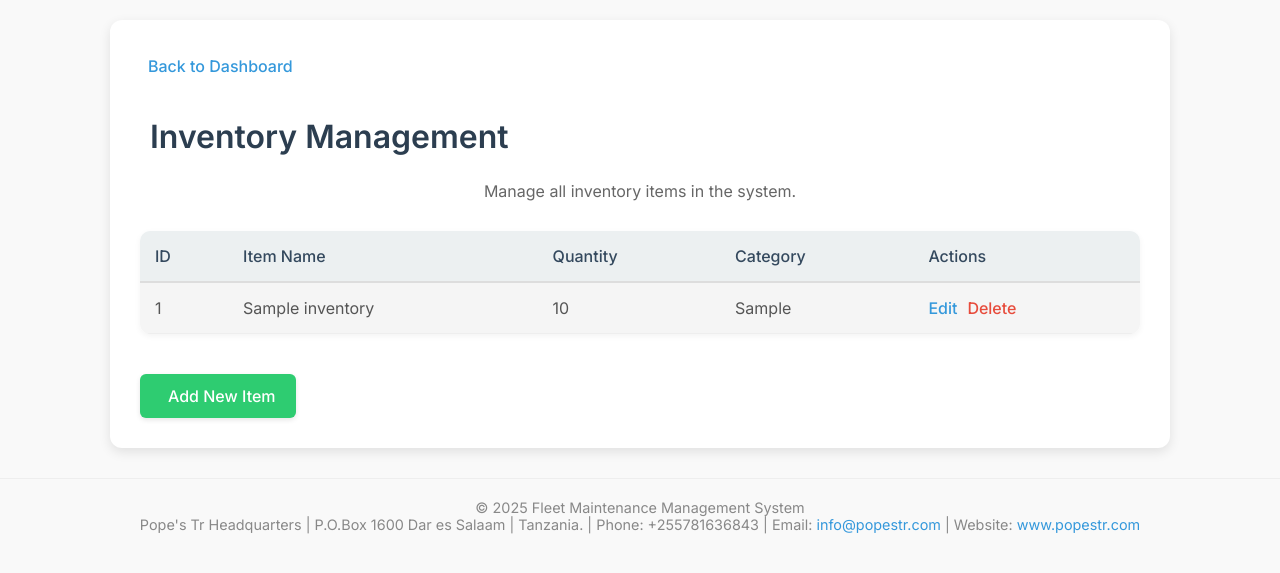
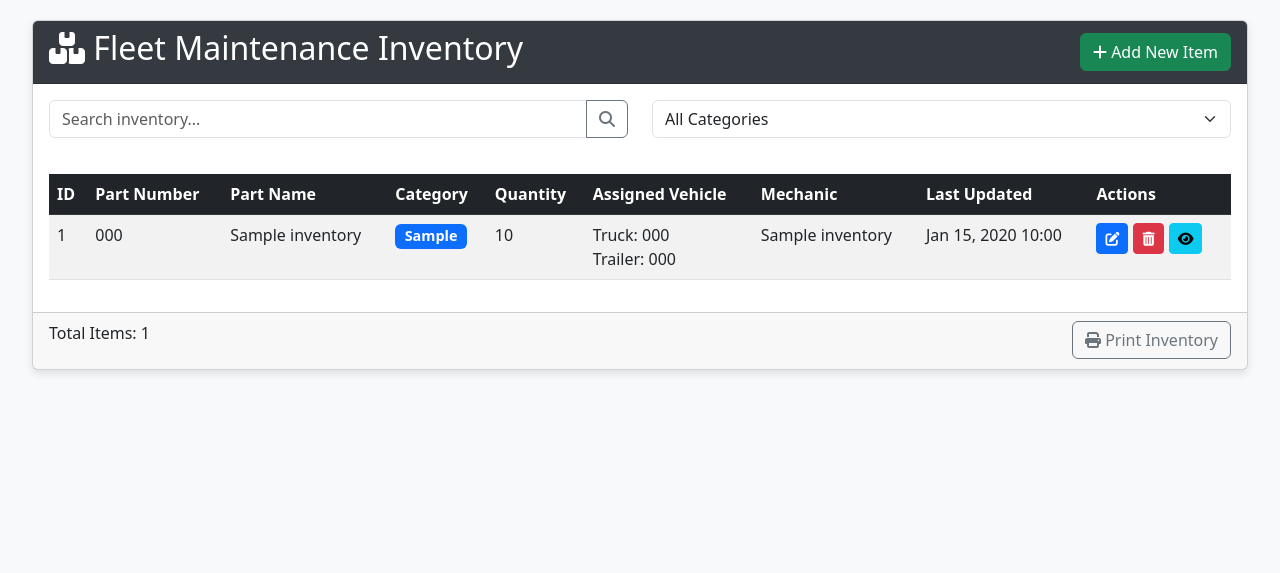
Before and after one commit to emodian/Fleet-maintanance, a PHP site: page /inventory.php in a window 1280 px wide. Shown: the top 573 px of the page. Run offline with PHP 8.4, Linux system fonts and the light colour scheme; tables that the repository leaves empty or names only in its code hold one stand-in row (values such as "Sample post"); some libraries are stand-ins or nearby versions.

Commit message:
First Commit

```diff
--- a/inventory.php
+++ b/inventory.php
@@ -1,5 +1,5 @@
 <?php
-// Establish database connection
+// Database connection
 $conn = new mysqli("localhost", "root", "", "fleet_management");
 
 // Check connection
@@ -7,240 +7,212 @@ if ($conn->connect_error) {
     die("Connection failed: " . $conn->connect_error);
 }
 
-// Fetch inventory items from the database
-$query = "SELECT * FROM inventory";
-$result = $conn->query($query);
-
-// Check if the query was successful
-if (!$result) {
-    die("Error executing query: " . $conn->error);
-}
+// Include CSS and Font Awesome
 ?>
 <!DOCTYPE html>
 <html lang="en">
 <head>
     <meta charset="UTF-8">
     <meta name="viewport" content="width=device-width, initial-scale=1.0">
-    <title>Inventory | Fleet Management System</title>
-    <link rel="preconnect" href="https://fonts.googleapis.com">
-    <link rel="preconnect" href="https://fonts.gstatic.com" crossorigin>
-    <link href="https://fonts.googleapis.com/css2?family=Inter:wght@400;500;600;700&display=swap" rel="stylesheet">
-    <script src="https://kit.fontawesome.com/your-fontawesome-kit.js" crossorigin="anonymous"></script> <style>
+    <title>Fleet Maintenance Inventory</title>
+    <link href="https://cdn.jsdelivr.net/npm/bootstrap@5.3.0/dist/css/bootstrap.min.css" rel="stylesheet">
+    <link rel="stylesheet" href="https://cdnjs.cloudflare.com/ajax/libs/font-awesome/6.4.0/css/all.min.css">
+    <style>
         body {
-            font-family: 'Inter', sans-serif; /* More modern font */
-            background-color: #f9f9f9; /* Soft background color */
-            margin: 0;
-            padding: 0;
-            color: #333; /* Darker default text color for better readability */
+            padding: 20px;
+            background-color: #f8f9fa;
         }
-        .dashboard-container {
-            max-width: 1000px; /* Increased max-width for larger screens */
-            margin: 20px auto;
-            padding: 30px; /* Increased padding for more spacing */
-            background-color: #fff;
-            border-radius: 12px; /* Slightly more rounded corners */
-            box-shadow: 0 4px 12px rgba(0,0,0,0.1); /* More subtle shadow */
+        .card {
+            margin-bottom: 20px;
+            box-shadow: 0 4px 8px rgba(0,0,0,0.1);
         }
-        h1 {
-            color: #2c3e50; /* Darker heading color */
-            margin-bottom: 25px; /* Increased margin */
-            text-align: center; /* Center heading */
-            font-weight: 600; /* Use semibold font weight for headings */
-            display: flex; /* Use flexbox for alignment */
-            align-items: center; /* Vertically center icon and text */
-            gap: 10px; /* Space between icon and text */
+        .card-header {
+            background-color: #343a40;
+            color: white;
+            font-weight: bold;
         }
-        h1 i {
-            color: #3498db; /* Accent color for the icon */
-            font-size: 1.8em; /* Larger icon size */
+        .table-responsive {
+            overflow-x: auto;
         }
-        p {
-            color: #666; /* Slightly darker paragraph color */
-            margin-bottom: 30px; /* Increased margin */
-            text-align: center;
+        .badge {
+            font-size: 0.9em;
         }
-        table {
-            width: 100%;
-            border-collapse: collapse;
-            background-color: #fff;
-            border-radius: 10px; /* Rounded corners for table */
-            box-shadow: 0 2px 6px rgba(0,0,0,0.05); /* Very subtle table shadow */
-            overflow: hidden; /* Needed for rounded corners on table */
+        .action-btns .btn {
+            margin-right: 5px;
+        }
+        .search-container {
             margin-bottom: 20px;
         }
-        table thead th {
-            background-color: #ecf0f1; /* Lighter header background */
-            color: #34495e; /* Darker header text */
-            padding: 15px; /* Increased header padding */
-            text-align: left;
-            font-weight: 500; /* Medium font weight for headers */
-            border-bottom: 2px solid #ddd; /* Lighter bottom border */
-        }
-        table tbody tr:nth-child(odd) {
-            background-color: #f5f5f5; /* Very light background for odd rows */
-        }
-        table tbody tr:hover {
-            background-color: #e0f7fa; /* Very light hover background */
-            transition: background-color 0.2s ease; /* Smooth transition */
-        }
-        table td {
-            padding: 15px; /* Increased cell padding */
-            border-bottom: 1px solid #eee; /* Very light bottom border */
-            color: #555; /* Slightly darker cell text */
-        }
-        table td a {
-            text-decoration: none;
-            font-weight: 500; /* Medium font weight for links */
-            transition: color 0.2s ease; /* Smooth transition */
-        }
-        table td a:hover {
-            opacity: 0.8; /* Slightly fade on hover */
-        }
-        table td a.edit {
-            color: #3498db; /* Blue for edit */
-        }
-        table td a.edit:hover {
-            color: #2980b9; /* Darker blue on hover */
-        }
-        table td a.delete {
-            color: #e74c3c; /* Red for delete */
-        }
-        table td a.delete:hover {
-            color: #c0392b; /* Darker red on hover */
-        }
-        .actions {
-            display: flex;
-            gap: 10px; /* Space between action links */
-        }
-        .add-new-item {
-            display: inline-flex; /* Use inline-flex for better alignment */
-            align-items: center;
-            gap: 8px; /* Space between icon and text */
-            padding: 12px 20px;
-            background-color: #2ecc71; /* Green add button */
-            color: white;
-            text-decoration: none;
-            border-radius: 6px; /* Slightly more rounded */
-            font-weight: 500; /* Medium font weight */
-            transition: background-color 0.2s ease, transform 0.1s ease; /* Smooth transition */
-            margin-top: 20px;
-            box-shadow: 0 2px 5px rgba(0,0,0,0.1); /* Add a subtle shadow */
-        }
-        .add-new-item:hover {
-            background-color: #27ae60; /* Darker green on hover */
-            transform: translateY(-2px); /* Slight lift on hover */
-        }
-        .add-new-item i {
-            font-size: 1.2em; /* Larger plus icon */
-        }
-        .footer {
-            text-align: center;
-            margin-top: 30px; /* Increased margin */
-            font-size: 0.9rem;
-            color: #888; /* Lighter footer text */
-            padding-top: 20px;
-            border-top: 1px solid #eee; /* Very light top border */
-        }
-        .footer a {
-            color: #3498db; /* Blue for link in footer */
-            text-decoration: none;
-        }
-        .footer a:hover {
-            text-decoration: underline;
-        }
-
-        .back-to-dashboard {
-            display: inline-flex;
-            align-items: center;
-            gap: 8px;
-            color: #3498db;
-            text-decoration: none;
-            font-weight: 500;
-            transition: color 0.2s ease;
-            margin-bottom: 20px;
-        }
-
-        .back-to-dashboard:hover {
-            color: #217dbb;
-        }
-
-        .back-to-dashboard i {
-            font-size: 1.2em;
-        }
-
-        /* Responsive adjustments for smaller screens */
-        @media screen and (max-width: 768px) {
-            .dashboard-container {
-                padding: 20px; /* Adjust padding for smaller screens */
-            }
-            table {
-                display: block;
-                overflow-x: auto;
-                white-space: nowrap;
-            }
-            table thead, table tbody tr {
-                display: table-row;
-            }
-            table thead th, table tbody td {
-                display: table-cell;
-                padding: 12px;
-            }
-            form {
-                grid-template-columns: 1fr; /* Stack form elements on small screens */
-                gap: 15px;
-            }
-            .full-width {
-                grid-column: span 1;
-            }
+        .category-filter {
+            margin-bottom: 15px;
         }
     </style>
 </head>
 <body>
-    <div class="dashboard-container">
-        <a href="dashboard.php" class="back-to-dashboard">
-            <i class="fas fa-arrow-left"></i> Back to Dashboard
+    <div class="container-fluid">
+        <div class="card">
+            <div class="card-header d-flex justify-content-between align-items-center">
+                <h2><i class="fas fa-boxes"></i> Fleet Maintenance Inventory</h2>
+                <a href="add_inventory.php" class="btn btn-success">
+                    <i class="fas fa-plus"></i> Add New Item
                 </a>
-        <h1><i class="fas fa-boxes-stacked"></i>Inventory Management</h1>
-        <p>Manage all inventory items in the system.</p>
-        <table>
-            <thead>
+            </div>
+            <div class="card-body">
+                <!-- Search and Filter Section -->
+                <div class="row mb-3">
+                    <div class="col-md-6">
+                        <div class="search-container">
+                            <div class="input-group">
+                                <input type="text" class="form-control" id="searchInput" placeholder="Search inventory...">
+                                <button class="btn btn-outline-secondary" type="button" id="searchBtn">
+                                    <i class="fas fa-search"></i>
+                                </button>
+                            </div>
+                        </div>
+                    </div>
+                    <div class="col-md-6">
+                        <div class="category-filter">
+                            <select class="form-select" id="categoryFilter">
+                                <option value="">All Categories</option>
+                                <option value="Engine Parts">Engine Parts</option>
+                                <option value="Transmission Parts">Transmission Parts</option>
+                                <option value="Brake System">Brake System</option>
+                                <option value="Suspension Parts">Suspension Parts</option>
+                                <option value="Electrical Components">Electrical Components</option>
+                                <option value="Tires & Wheels">Tires & Wheels</option>
+                                <option value="Fluids & Lubricants">Fluids & Lubricants</option>
+                                <option value="Filters">Filters</option>
+                                <option value="Body Parts">Body Parts</option>
+                                <option value="Lighting">Lighting</option>
+                                <option value="Tools & Equipment">Tools & Equipment</option>
+                                <option value="Safety Equipment">Safety Equipment</option>
+                                <option value="Other">Other</option>
+                            </select>
+                        </div>
+                    </div>
+                </div>
+
+                <!-- Inventory Table -->
+                <div class="table-responsive">
+                    <table class="table table-striped table-hover">
+                        <thead class="table-dark">
                             <tr>
                                 <th>ID</th>
-                    <th>Item Name</th>
+                                <th>Part Number</th>
+                                <th>Part Name</th>
+                                <th>Category</th>
                                 <th>Quantity</th>
-                    <th>Category</th>
+                                <th>Assigned Vehicle</th>
+                                <th>Mechanic</th>
+                                <th>Last Updated</th>
                                 <th>Actions</th>
                             </tr>
                         </thead>
                         <tbody>
-                <?php if ($result && $result->num_rows > 0): ?>
-                    <?php while ($row = $result->fetch_assoc()): ?>
-                        <tr>
-                            <td><?php echo $row['id']; ?></td>
-                            <td><?php echo htmlspecialchars($row['item_name']); ?></td>
-                            <td><?php echo htmlspecialchars($row['quantity']); ?></td>
-                            <td><?php echo htmlspecialchars($row['category']); ?></td>
-                            <td>
-                                <div class="actions">
-                                    <a href="edit-inventory.php?id=<?php echo $row['id']; ?>" class="edit"><i class="fas fa-edit"></i> Edit</a>
-                                    <a href="delete-inventory.php?id=<?php echo $row['id']; ?>" class="delete" onclick="return confirm('Are you sure you want to delete this item?');"><i class="fas fa-trash-alt"></i> Delete</a>
-                                </div>
-                            </td>
-                        </tr>
-                    <?php endwhile; ?>
-                <?php else: ?>
-                    <tr>
-                        <td colspan="5" style="text-align: center;">No inventory items found.</td>
-                    </tr>
-                <?php endif; ?>
+                            <?php
+                            // Fetch inventory data
+                            $sql = "SELECT * FROM inventory ORDER BY timestamp DESC";
+                            $result = $conn->query($sql);
+
+                            if ($result->num_rows > 0) {
+                                while($row = $result->fetch_assoc()) {
+                                    echo "<tr>";
+                                    echo "<td>" . $row['inventory_id'] . "</td>";
+                                    echo "<td>" . htmlspecialchars($row['part_number']) . "</td>";
+                                    echo "<td>" . htmlspecialchars($row['part_name']) . "</td>";
+                                    echo "<td><span class='badge bg-primary'>" . htmlspecialchars($row['category']) . "</span></td>";
+                                    echo "<td>" . $row['quantity'] . "</td>";
+
+                                    // Display vehicle assignment
+                                    $vehicleInfo = "";
+                                    if (!empty($row['truck_plate_number'])) {
+                                        $vehicleInfo = "Truck: " . $row['truck_plate_number'];
+                                    }
+                                    if (!empty($row['trailer_plate_number'])) {
+                                        if (!empty($vehicleInfo)) $vehicleInfo .= "<br>";
+                                        $vehicleInfo .= "Trailer: " . $row['trailer_plate_number'];
+                                    }
+                                    echo "<td>" . $vehicleInfo . "</td>";
+
+                                    echo "<td>" . (!empty($row['mechanics_name']) ? htmlspecialchars($row['mechanics_name']) : "-") . "</td>";
+                                    echo "<td>" . date('M d, Y H:i', strtotime($row['timestamp'])) . "</td>";
+                                    echo "<td class='action-btns'>";
+                                    echo "<a href='edit_inventory.php?id=" . $row['inventory_id'] . "' class='btn btn-sm btn-primary' title='Edit'><i class='fas fa-edit'></i></a>";
+                                    echo "<a href='delete_inventory.php?id=" . $row['inventory_id'] . "' class='btn btn-sm btn-danger' title='Delete' onclick='return confirm(\"Are you sure you want to delete this item?\")'><i class='fas fa-trash-alt'></i></a>";
+                                    echo "<a href='inventory_details.php?id=" . $row['inventory_id'] . "' class='btn btn-sm btn-info' title='View Details'><i class='fas fa-eye'></i></a>";
+                                    echo "</td>";
+                                    echo "</tr>";
+                                }
+                            } else {
+                                echo "<tr><td colspan='9' class='text-center'>No inventory items found</td></tr>";
+                            }
+                            ?>
                         </tbody>
                     </table>
-        <a href="add-inventory.php" class="add-new-item"><i class="fas fa-plus-circle"></i> Add New Item</a>
                 </div>
-    <footer class="footer">
-        © 2025 Fleet Maintenance Management System<br>
-        Pope's Tr Headquarters | P.O.Box 1600 Dar es Salaam | Tanzania. | Phone: +255781636843 | Email: <a href="mailto:info@popestr.com">info@popestr.com</a> | Website: <a href="http://www.popestr.com" target="_blank">www.popestr.com</a>
-    </footer>
+            </div>
+            <div class="card-footer">
+                <div class="row">
+                    <div class="col-md-6">
+                        <p>Total Items: <?php echo $result->num_rows; ?></p>
+                    </div>
+                    <div class="col-md-6 text-end">
+                        <button class="btn btn-outline-secondary" onclick="window.print()">
+                            <i class="fas fa-print"></i> Print Inventory
+                        </button>
+                    </div>
+                </div>
+            </div>
+        </div>
+    </div>
+
+    <!-- JavaScript for search and filter functionality -->
+    <script src="https://cdn.jsdelivr.net/npm/bootstrap@5.3.0/dist/js/bootstrap.bundle.min.js"></script>
+    <script>
+        // Simple search functionality
+        document.getElementById('searchBtn').addEventListener('click', function() {
+            const searchText = document.getElementById('searchInput').value.toLowerCase();
+            const rows = document.querySelectorAll('tbody tr');
+
+            rows.forEach(row => {
+                const rowText = row.textContent.toLowerCase();
+                if (rowText.includes(searchText)) {
+                    row.style.display = '';
+                } else {
+                    row.style.display = 'none';
+                }
+            });
+        });
+
+        // Category filter functionality
+        document.getElementById('categoryFilter').addEventListener('change', function() {
+            const selectedCategory = this.value;
+            const rows = document.querySelectorAll('tbody tr');
+
+            rows.forEach(row => {
+                if (selectedCategory === '') {
+                    row.style.display = '';
+                } else {
+                    const categoryCell = row.querySelector('td:nth-child(4)');
+                    if (categoryCell.textContent.includes(selectedCategory)) {
+                        row.style.display = '';
+                    } else {
+                        row.style.display = 'none';
+                    }
+                }
+            });
+        });
+
+        // Allow search on Enter key
+        document.getElementById('searchInput').addEventListener('keypress', function(e) {
+            if (e.key === 'Enter') {
+                document.getElementById('searchBtn').click();
+            }
+        });
+    </script>
 </body>
 </html>
-<?php $conn->close(); ?>
+
+<?php
+$conn->close();
+?>
```
Lines whose indentation alone changed are shown as unchanged.
